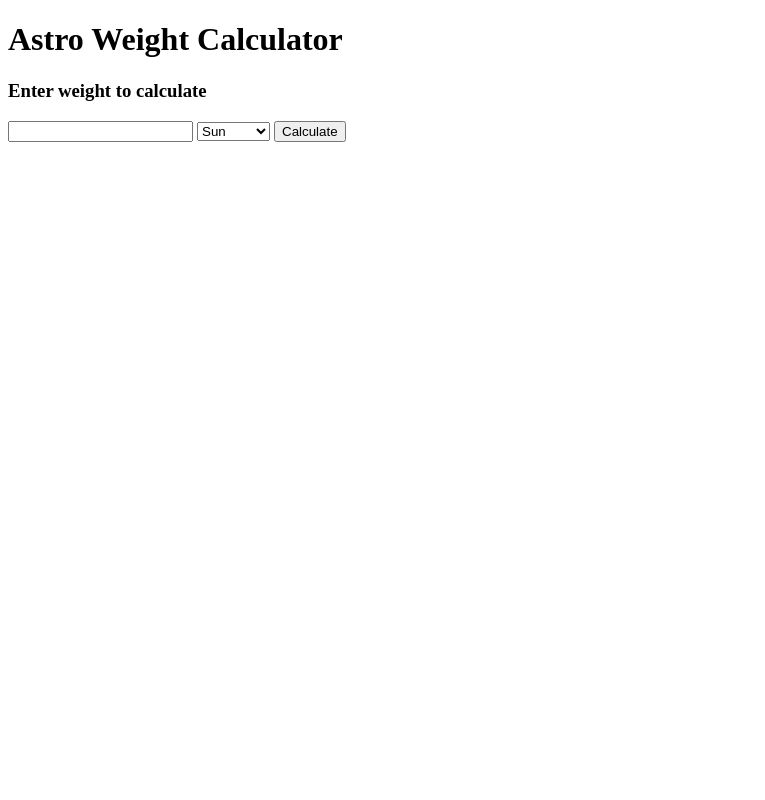
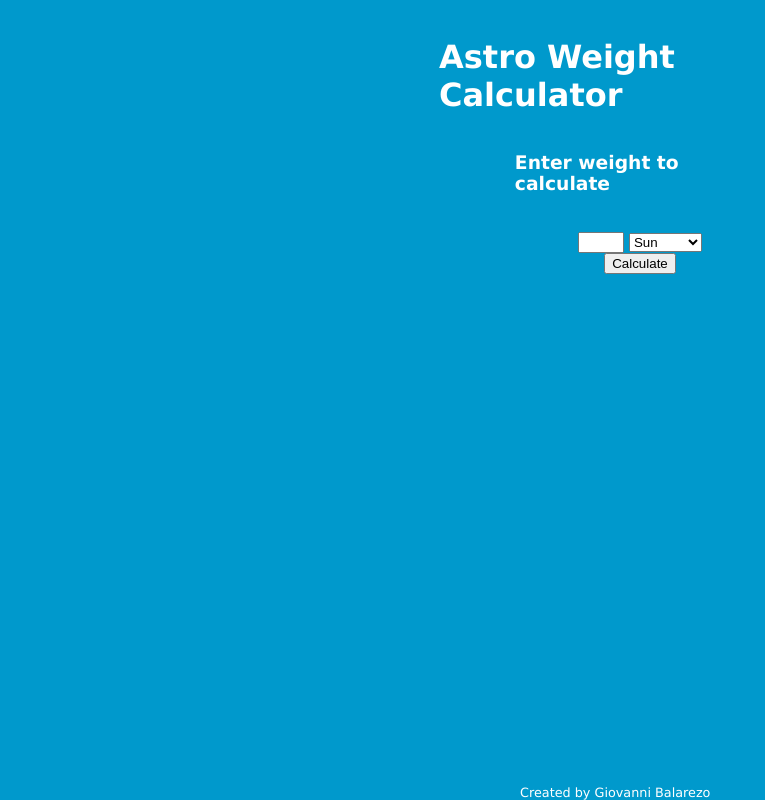
Before and after one commit to giovannihr/AstroWeightCalculator, a plain HTML site: page index.html in a window 1280 px wide. Shown: the whole page, without its empty margins (0-765 px from the left). Drawn offline with Linux system fonts and the light colour scheme.

Commit message:
added a wrapper div, a footer and a css file

```diff
--- a/index.html
+++ b/index.html
@@ -5,12 +5,14 @@
     <meta charset="UTF-8">
     <title>Document
     </title>
+    <link rel="stylesheet" href="styles.css">
 </head>
 
 <body>
     <div>
         <h1><span id="title">rotaluclaC thgieW ortsA</span></h1>
         <h3>Enter weight to calculate</h3>
+        <div id="wrapper">
             <input type="text" id="inputElement">
             <!-- select element -->
             <select id="selectElement">
@@ -19,6 +21,7 @@
             <!-- button element -->
             <button class="button" onclick="populateResultsParagraph()">Calculate</button>
         </div>
+    </div>
     <br/>
     <div>
         <p id="resultsParagraph"></p>
@@ -26,5 +29,8 @@
     <!-- javascript link     -->
     <script src="index.js"></script>
 </body>
+<footer>
+    <p>Created by Giovanni Balarezo</p>
+</footer>
 
 </html>
--- /dev/null
+++ b/styles.css
@@ -0,0 +1,47 @@
+body {
+    background-color: #0099cc;
+    color: #fff;
+    font-family: Verdana, san-serif;
+}
+
+div {
+    width: 60%;
+    margin: 0 auto;
+}
+
+h1 {
+    width: 53%;
+    margin: 5% auto;
+}
+
+h3 {
+    width: 33%;
+    margin: 5% auto;
+}
+
+input {
+    width: 20%;
+}
+
+#wrapper {
+    width: 25%;
+    margin: 0 auto;
+    text-align: center;
+}
+
+#resultsParagraph {
+    width: 81%;
+    margin: 0 auto;
+}
+
+footer p {
+    width: 20%;
+    margin: 0 auto;
+    font-size: .8em;
+}
+
+footer {
+    width: 100%;
+    position: absolute;
+    bottom: 0;
+}
```
Lines whose indentation alone changed are shown as unchanged.
